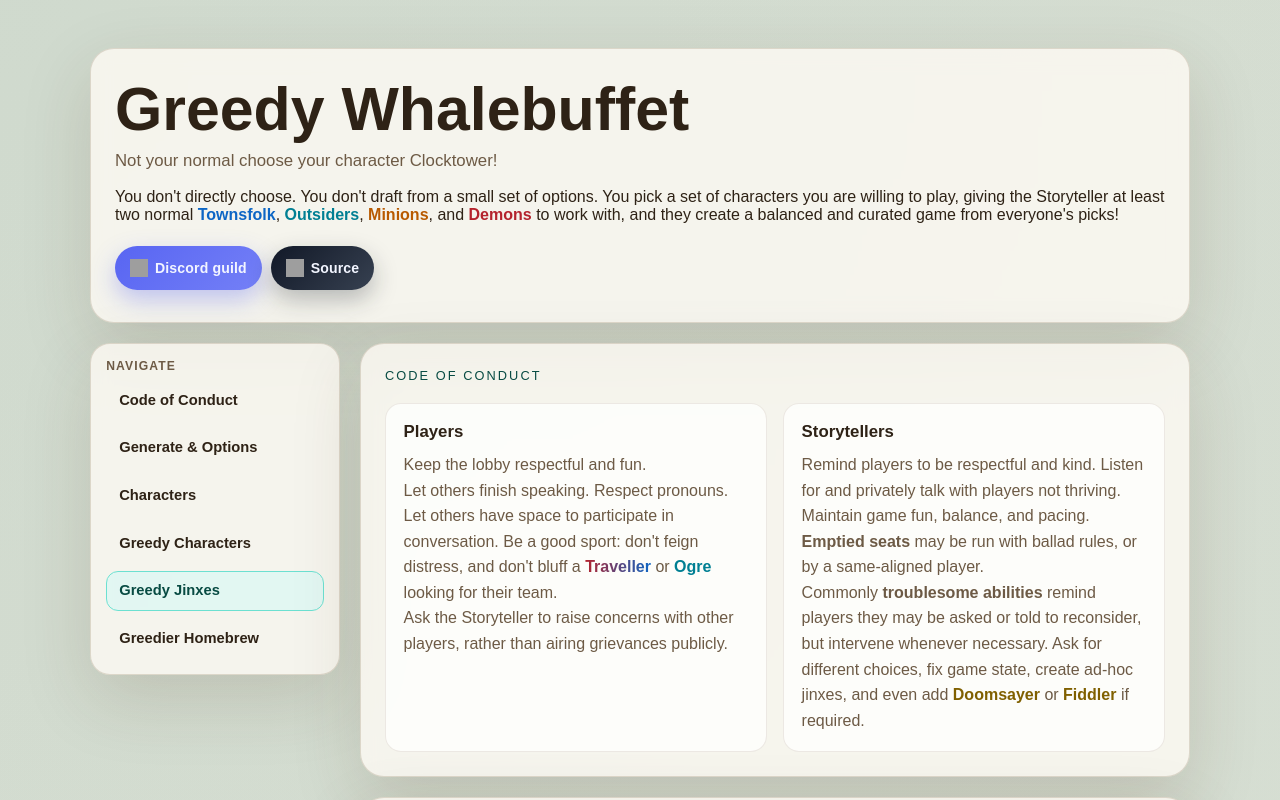
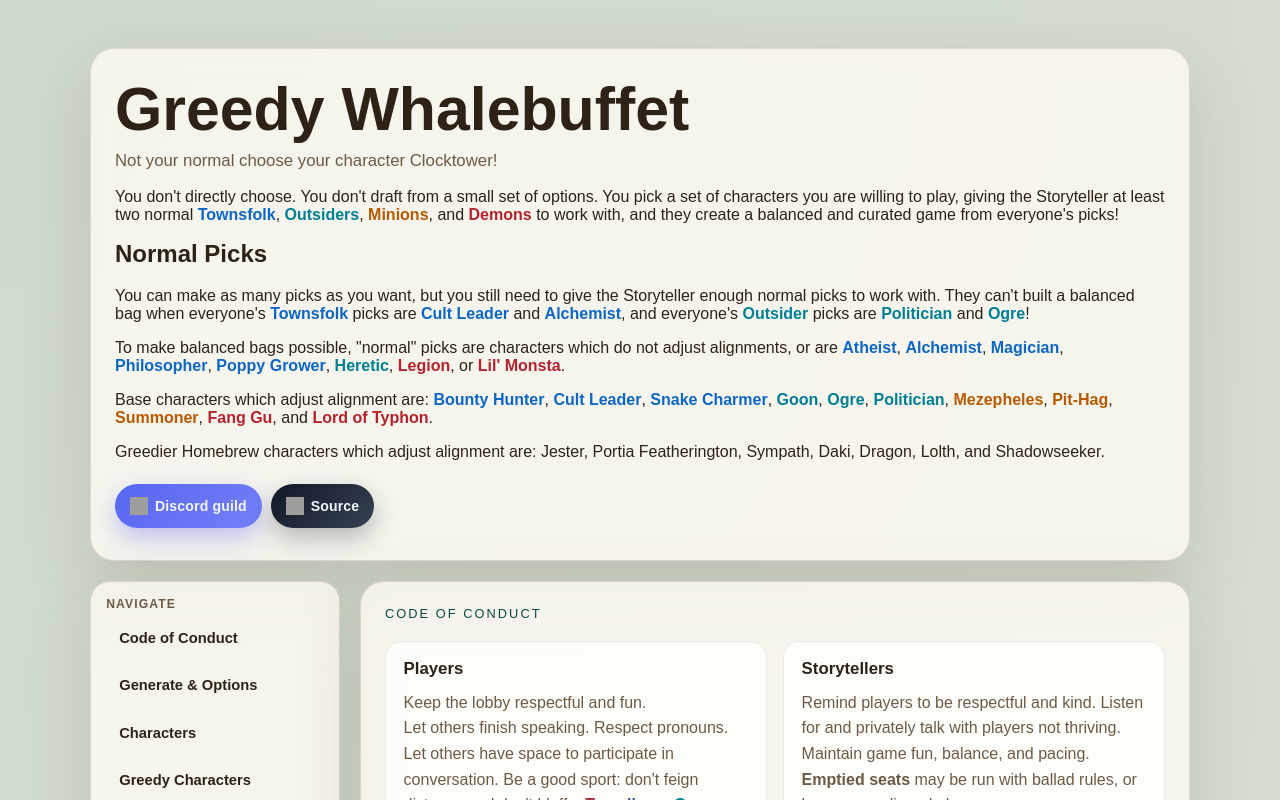
Before and after one commit to esainane/greedywhalebuffet, a React (Vite) app: page / in a window 1280 px wide. Shown: the top 800 px of the page. Built offline with nearby package versions, Linux system fonts and the light colour scheme; grey boxes are pictures that could not be loaded.

Commit message:
PageHeading: Describe normal picks

```diff
--- a/src/react/features/page-heading/PageHeading.tsx
+++ b/src/react/features/page-heading/PageHeading.tsx
@@ -22,6 +22,25 @@ export function PageHeading(): React.JSX.Element {
 					characters={characters}
 				/>
 			</p>
+			<section aria-labelledby="normal-picks-description">
+				<h2 id="normal-picks-description">Normal Picks</h2>
+				<p><RichText
+					text="You can make as many picks as you want, but you still need to give the Storyteller enough normal picks to work with. They can't built a balanced bag when everyone's Townsfolk picks are Cult Leader and Alchemist, and everyone's Outsider picks are Politician and Ogre!"
+					characters={characters}
+				/></p>
+				<p><RichText
+					text={"To make balanced bags possible, \"normal\" picks are characters which do not adjust alignments, or are Atheist, Alchemist, Magician, Philosopher, Poppy Grower, Heretic, Legion, or Lil' Monsta."}
+					characters={characters}
+				/></p>
+				<p><RichText
+					text="Base characters which adjust alignment are: Bounty Hunter, Cult Leader, Snake Charmer, Goon, Ogre, Politician, Mezepheles, Pit-Hag, Summoner, Fang Gu, and Lord of Typhon."
+					characters={characters}
+				/></p>
+				<p><RichText
+					text="Greedier Homebrew characters which adjust alignment are: Jester, Portia Featherington, Sympath, Daki, Dragon, Lolth, and Shadowseeker."
+					characters={characters}
+				/></p>
+			</section>
 			<a href="https://discord.gg/Px3wvyGC4w" target="_blank" rel="noopener noreferrer" className="discord-link">
 				<img src="https://cdn.simpleicons.org/discord/ffffff" alt="" aria-hidden="true" />
 				Discord guild
```
